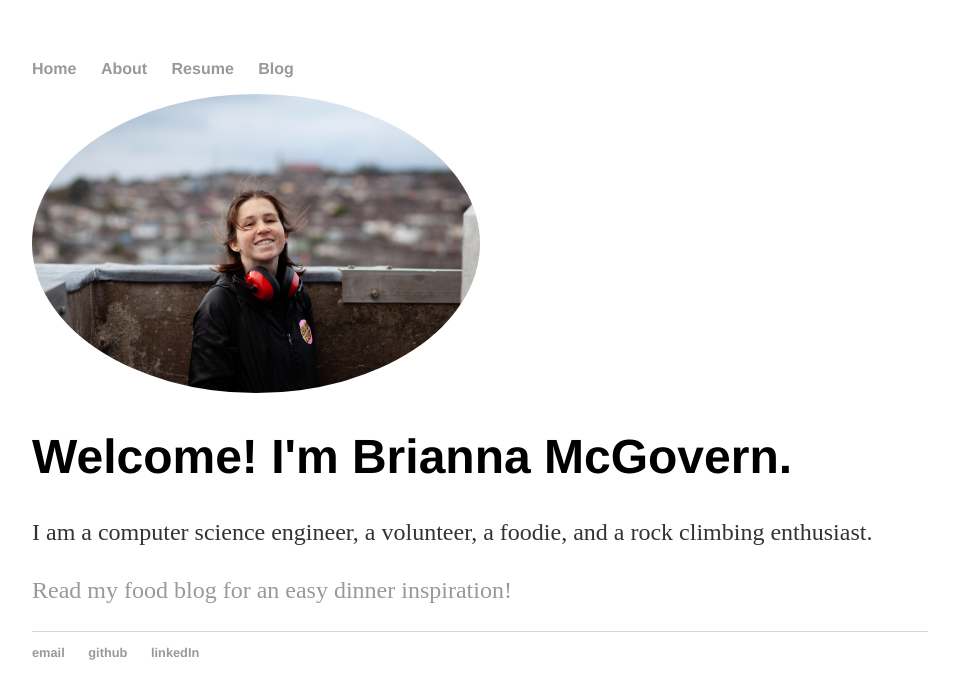
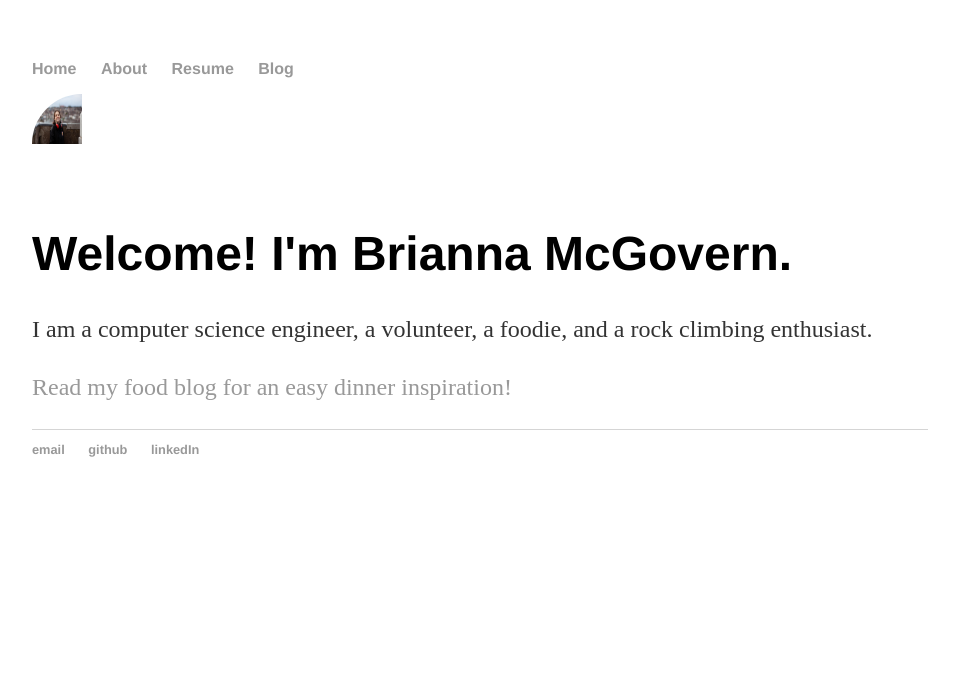
Before and after one commit to bmcgovern007/bmcgovern007.github.io, a Jekyll site: the page built from index.html, in a window 1280 px wide. Shown: the top 699 px of the page, without its empty margins (160-1119 px from the left). Built offline with Jekyll 4.4.1, drawn with Linux system fonts in a browser that asks for light colours.

Commit message:
Update main.css

```diff
--- a/css/main.css
+++ b/css/main.css
@@ -3,8 +3,16 @@
     width: 70%;
 }
 
+.img-crop {
+    width: 100px;
+    height: 100px;
+    position: relative;
+    overflow: hidden;
+    border-radius: 50%;
+}
+
 img.profile {
-  border-radius: 50%;
+    display: inline;
 }
 
 nav ul, footer ul {
```
